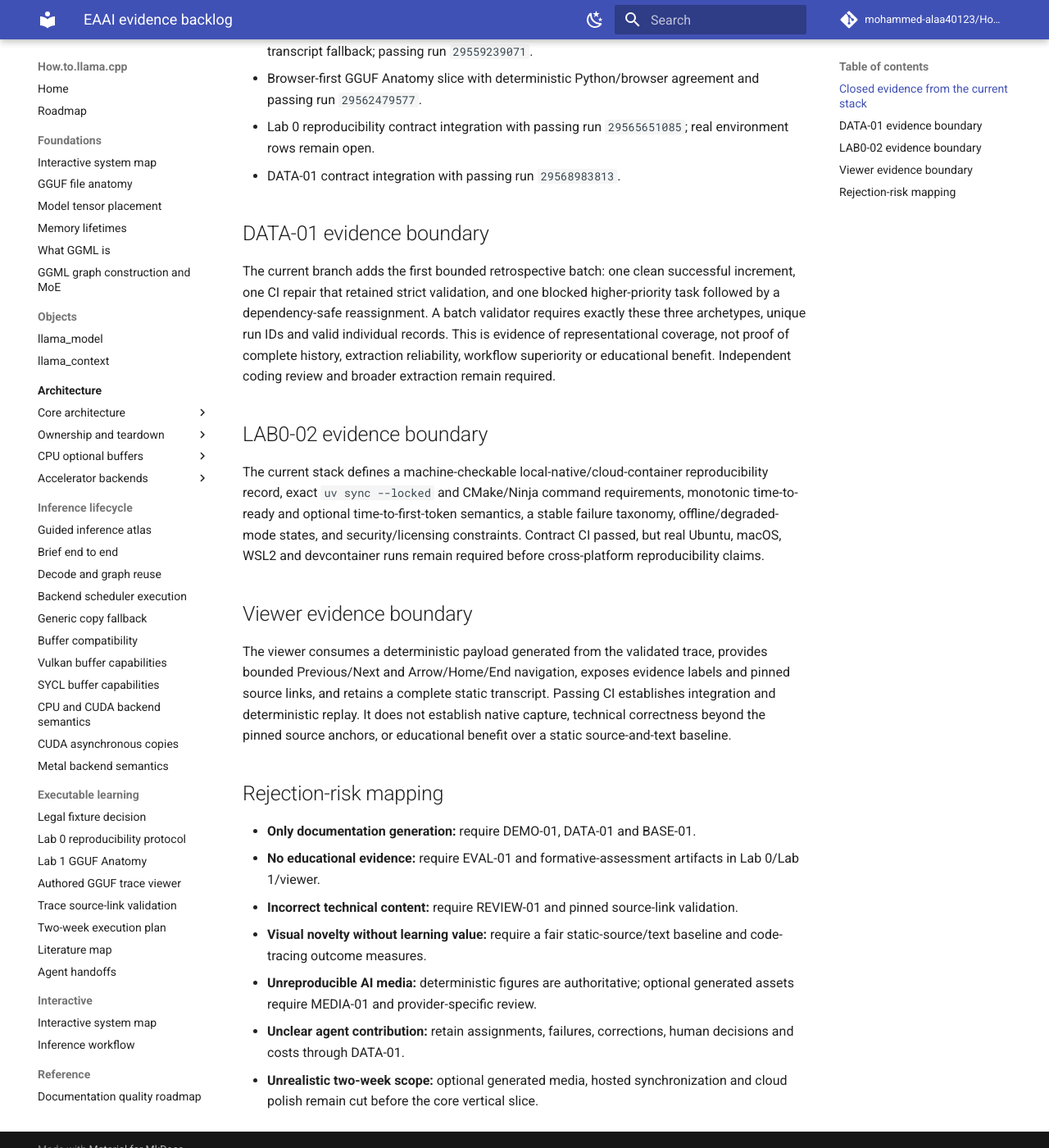
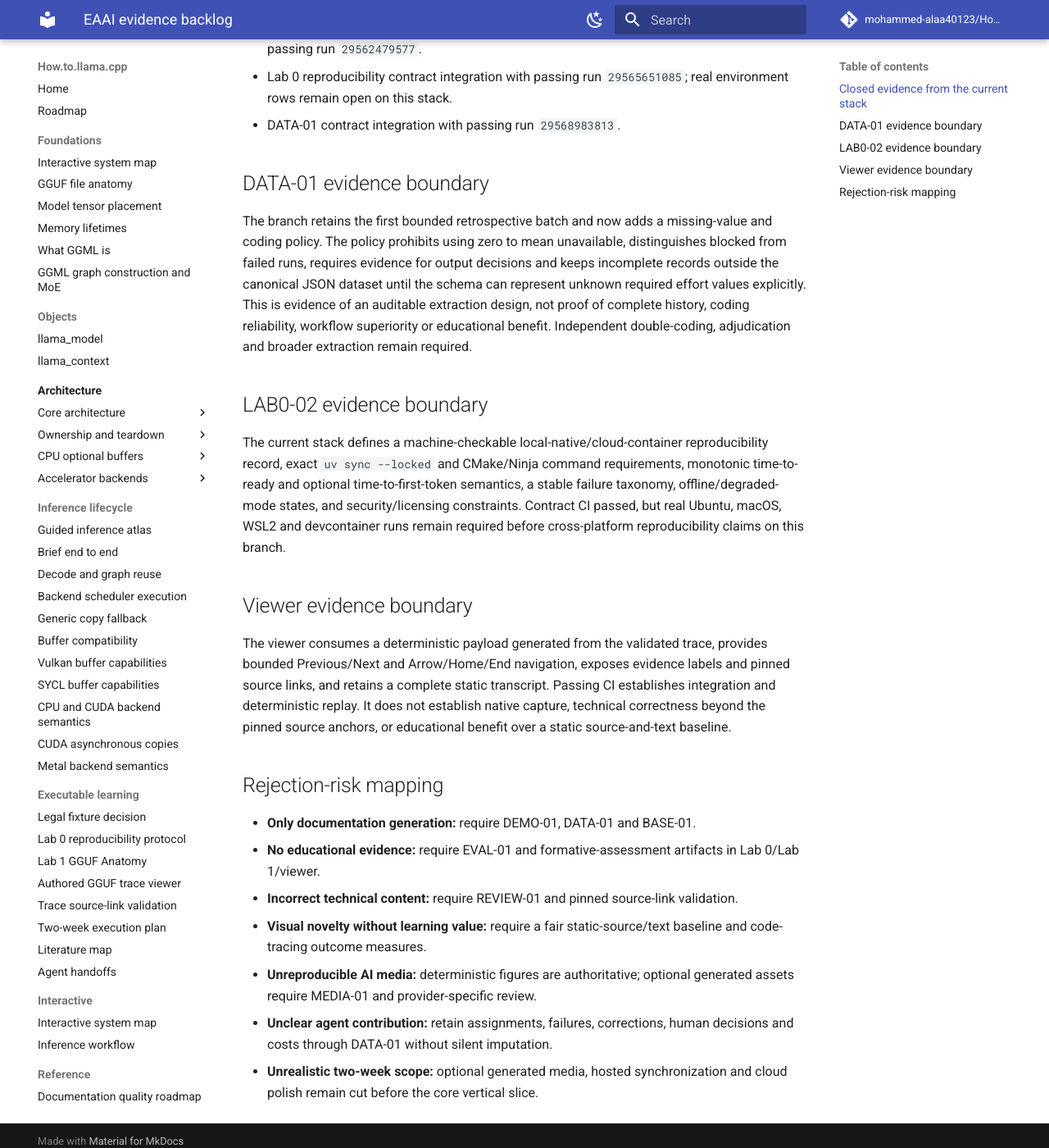
Before and after one commit to mohammed-alaa40123/How.to.llama.cpp, an MkDocs documentation site: the page built from docs/publication/evidence-backlog.md, in a window 1280 px wide and 1400 px high, scrolled down 3900 px. Shown: the whole window at 82% size. Built offline with MkDocs 1.6.1 and Material for MkDocs 9.7.7, drawn with Linux system fonts in a browser that asks for light colours; comment, search, counter and statistics services are not loaded; some of the changed text lies outside the part shown.

Commit message:
docs: record DATA-01 missing-value gate

```diff
--- a/docs/publication/evidence-backlog.md
+++ b/docs/publication/evidence-backlog.md
@@ -9,7 +9,7 @@ This queue is dependency-aware. Close an item only with a durable artifact, vali
 | P0 | CI-01 | evidenced | Documentation Builder | latest stacked branch | strict MkDocs root cause, narrow fix, passing final-head Documentation CI run `29546570700` | The executable-learning artifacts integrate without degrading the existing site |
 | P0 | COORD-01 | evidenced | Orchestrator | none | `orchestrator-state.md`, this backlog, roadmap, scorecard | Scheduled agents can share an explicit dependency order rather than infer work independently |
 | P1 | LAB0-02 | in progress | Validation Architect | Lab 0 report contract | reproducibility schema, semantic validator, supported-environment matrix, exact toolchain checks, diagnostic taxonomy, timing definitions, offline/security boundaries; contract CI passed in run `29565651085`; real matrix runs pending | Setup/build evidence is comparable across supported environments |
-| P1 | DATA-01 | in progress | Validation Architect | stable log formats | versioned retrospective schema, semantic validator, first three-run batch covering success, CI repair and blocked reassignment, focused tests and final-head CI; independent coding review and broader historical coverage pending | The multi-agent process can be analyzed as a longitudinal case study |
+| P1 | DATA-01 | in progress | Validation Architect | stable log formats | versioned retrospective schema, semantic validator, first three-run batch, missing-value/coding policy, broader extraction, independent coding review and final-head CI | The multi-agent process can be analyzed as a longitudinal case study without silently imputing absent effort or cost values |
 | P1 | MEDIA-01 | evidenced | Documentation Builder | CI-01 | schema, semantic validator, deterministic example, malformed-input tests, passing run `29549208249` | Generated educational media can be provenance- and review-gated without making it technical evidence |
 | P1 | TRACE-02 | evidenced | Validation Architect | trace schema accepted; CI-01 | pinned source-anchor manifest and validator, corrected authored trace, deterministic replay and missing-data tests; passing run `29556540213` | Trace provenance and navigation remain valid against immutable source |
 | P1 | FIG-01 | evidenced | Documentation Builder | MEDIA-01 | deterministic GGUF-layout SVG generated from fixture data plus recomputed manifest/input/output checksums and alt text; passing run `29553868078` | Authoritative technical figures are reproducible without generative models |
@@ -36,16 +36,16 @@ This queue is dependency-aware. Close an item only with a durable artifact, vali
 - Deterministic GGUF-layout figure with exact replay and passing commit-scoped CI.
 - Minimal keyboard-operable trace viewer with deterministic payload, evidence labels and transcript fallback; passing run `29559239071`.
 - Browser-first GGUF Anatomy slice with deterministic Python/browser agreement and passing run `29562479577`.
-- Lab 0 reproducibility contract integration with passing run `29565651085`; real environment rows remain open.
+- Lab 0 reproducibility contract integration with passing run `29565651085`; real environment rows remain open on this stack.
 - DATA-01 contract integration with passing run `29568983813`.
 
 ## DATA-01 evidence boundary
 
-The current branch adds the first bounded retrospective batch: one clean successful increment, one CI repair that retained strict validation, and one blocked higher-priority task followed by a dependency-safe reassignment. A batch validator requires exactly these three archetypes, unique run IDs and valid individual records. This is evidence of representational coverage, not proof of complete history, extraction reliability, workflow superiority or educational benefit. Independent coding review and broader extraction remain required.
+The branch retains the first bounded retrospective batch and now adds a missing-value and coding policy. The policy prohibits using zero to mean unavailable, distinguishes blocked from failed runs, requires evidence for output decisions and keeps incomplete records outside the canonical JSON dataset until the schema can represent unknown required effort values explicitly. This is evidence of an auditable extraction design, not proof of complete history, coding reliability, workflow superiority or educational benefit. Independent double-coding, adjudication and broader extraction remain required.
 
 ## LAB0-02 evidence boundary
 
-The current stack defines a machine-checkable local-native/cloud-container reproducibility record, exact `uv sync --locked` and CMake/Ninja command requirements, monotonic time-to-ready and optional time-to-first-token semantics, a stable failure taxonomy, offline/degraded-mode states, and security/licensing constraints. Contract CI passed, but real Ubuntu, macOS, WSL2 and devcontainer runs remain required before cross-platform reproducibility claims.
+The current stack defines a machine-checkable local-native/cloud-container reproducibility record, exact `uv sync --locked` and CMake/Ninja command requirements, monotonic time-to-ready and optional time-to-first-token semantics, a stable failure taxonomy, offline/degraded-mode states, and security/licensing constraints. Contract CI passed, but real Ubuntu, macOS, WSL2 and devcontainer runs remain required before cross-platform reproducibility claims on this branch.
 
 ## Viewer evidence boundary
 
@@ -58,5 +58,5 @@ The viewer consumes a deterministic payload generated from the validated trace,
 - **Incorrect technical content:** require REVIEW-01 and pinned source-link validation.
 - **Visual novelty without learning value:** require a fair static-source/text baseline and code-tracing outcome measures.
 - **Unreproducible AI media:** deterministic figures are authoritative; optional generated assets require MEDIA-01 and provider-specific review.
-- **Unclear agent contribution:** retain assignments, failures, corrections, human decisions and costs through DATA-01.
+- **Unclear agent contribution:** retain assignments, failures, corrections, human decisions and costs through DATA-01 without silent imputation.
 - **Unrealistic two-week scope:** optional generated media, hosted synchronization and cloud polish remain cut before the core vertical slice.
```
Also changed, not shown: other parts of docs/publication/evidence-backlog.md (+1 -1 lines).
